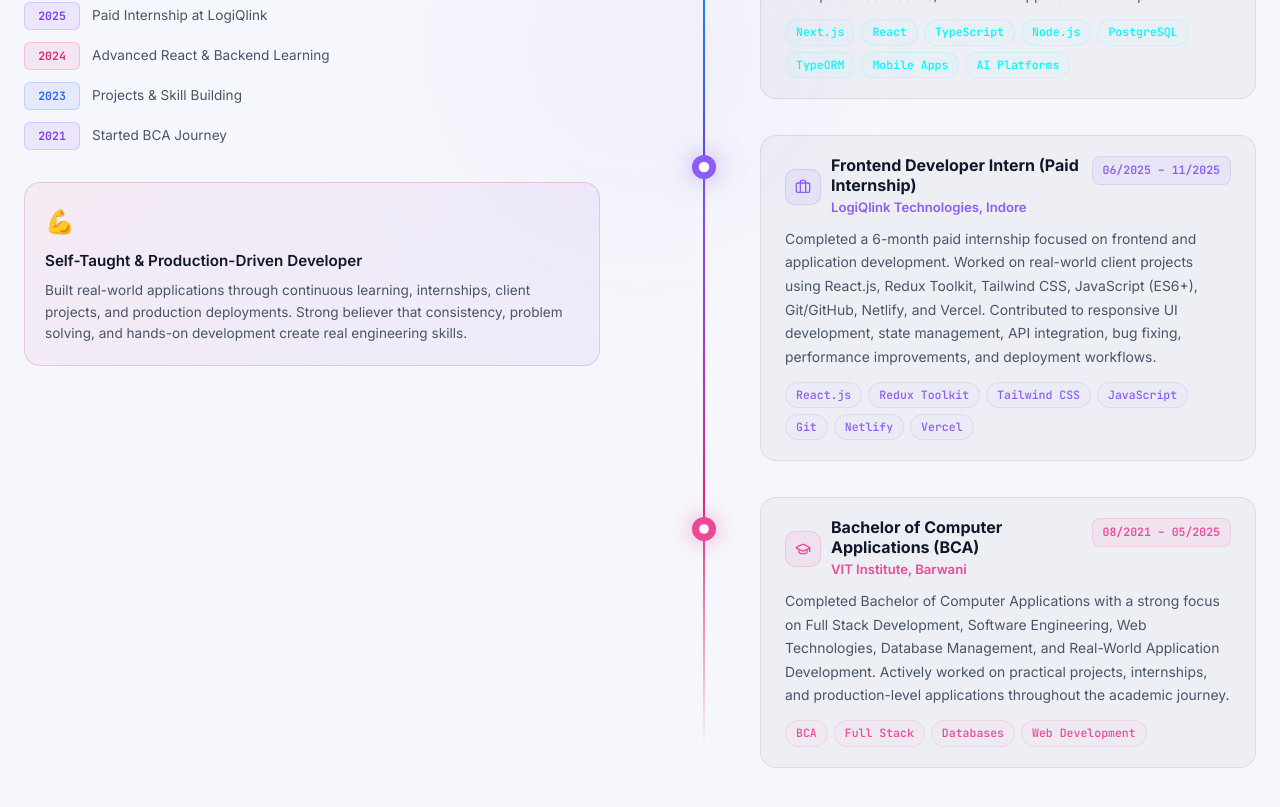
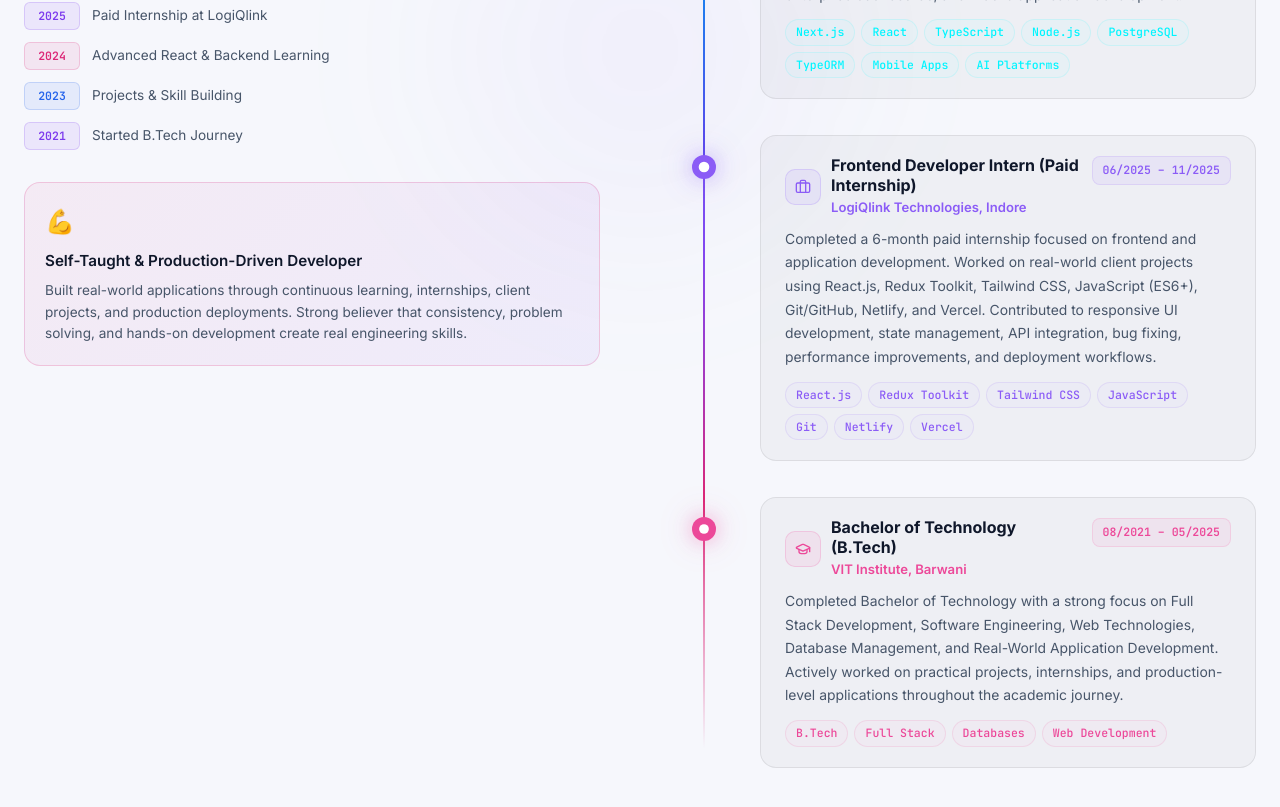
Before and after one commit to Ruh29/rahil-dev-portfolio, a React (Vite) app: page / in a window 1280 px wide. Shown: the part 4460-5267 px from the top of the page. Built offline with nearby package versions, Linux system fonts and the light colour scheme.

Commit message:
fix(education): update all BCA references to B.Tech across portfolio data, timeline, and resume

```diff
--- a/src/components/ResumeModal.jsx
+++ b/src/components/ResumeModal.jsx
@@ -54,7 +54,7 @@ const enhancvResumeData = {
   ],
   education: [
     {
-      title: "Bachelor of Computer Applications (BCA)",
+      title: "Bachelor of Technology (B.Tech)",
       institute: "VIT Institute",
       period: "08/2021 – 05/2025",
       location: "Barwani"
--- a/src/components/Timeline.jsx
+++ b/src/components/Timeline.jsx
@@ -224,7 +224,7 @@ export default function Timeline() {
                 { year: "2025", label: "Paid Internship at LogiQlink", color: theme.secondary },
                 { year: "2024", label: "Advanced React & Backend Learning", color: theme.accent },
                 { year: "2023", label: "Projects & Skill Building", color: theme.primary },
-                { year: "2021", label: "Started BCA Journey", color: theme.secondary },
+                { year: "2021", label: "Started B.Tech Journey", color: theme.secondary },
               ].map(({ year, label, color }, i) => (
                 <div key={year} style={{ display: "flex", alignItems: "center", gap: "12px" }}>
                   <div style={{
--- a/src/data/portfolioData.js
+++ b/src/data/portfolioData.js
@@ -292,13 +292,13 @@ const portfolioData = {
     {
       year: "2021 - 2025",
       period: "08/2021 – 05/2025",
-      title: "Bachelor of Computer Applications (BCA)",
+      title: "Bachelor of Technology (B.Tech)",
       company: "VIT Institute, Barwani",
       description:
-        "Completed Bachelor of Computer Applications with a strong focus on Full Stack Development, Software Engineering, Web Technologies, Database Management, and Real-World Application Development. Actively worked on practical projects, internships, and production-level applications throughout the academic journey.",
+        "Completed Bachelor of Technology with a strong focus on Full Stack Development, Software Engineering, Web Technologies, Database Management, and Real-World Application Development. Actively worked on practical projects, internships, and production-level applications throughout the academic journey.",
       icon: "GraduationCap",
       color: "#ec4899",
-      skills: ["BCA", "Full Stack", "Databases", "Web Development"],
+      skills: ["B.Tech", "Full Stack", "Databases", "Web Development"],
     },
   ],
 
```
